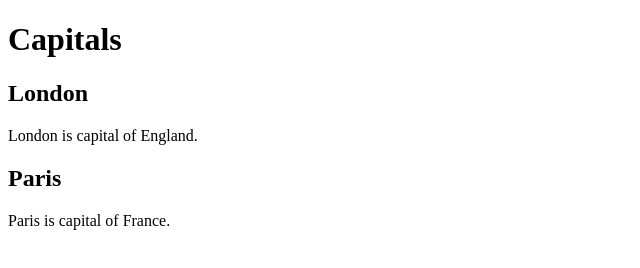
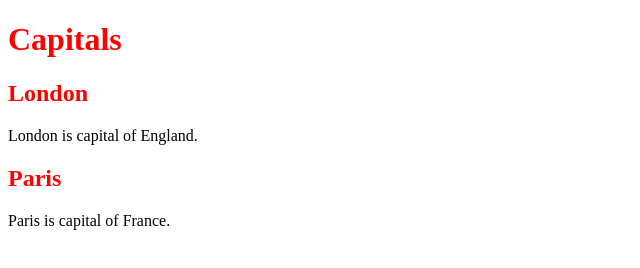
Before and after one commit to nchangizi/1620week5, a plain HTML site: page index.html in a window 1280 px wide. Shown: the whole page, without its empty margins (0-640 px from the left). Drawn offline with Linux system fonts and the light colour scheme.

Commit message:
updates css to make headings red

```diff
--- a/index.html
+++ b/index.html
@@ -4,13 +4,14 @@
 <head>
     <meta charset="UTF-8">
     <title>Document</title>
+    <link rel="stylesheet" href="stylesheet.css">
 </head>
 
 <body>
-    <h1>Capitals</h1>
-    <h2>London</h2>
+    <h1 class="capital">Capitals</h1>
+    <h2 class="capital">London</h2>
     <p>London is capital of England.</p>
-    <h2>Paris</h2>
+    <h2 class="capital">Paris</h2>
     <p>Paris is capital of France.</p>
 </body>
 
--- a/stylesheet.css
+++ b/stylesheet.css
@@ -0,0 +1,4 @@
+.capital
+{
+    color:red;
+}
```
